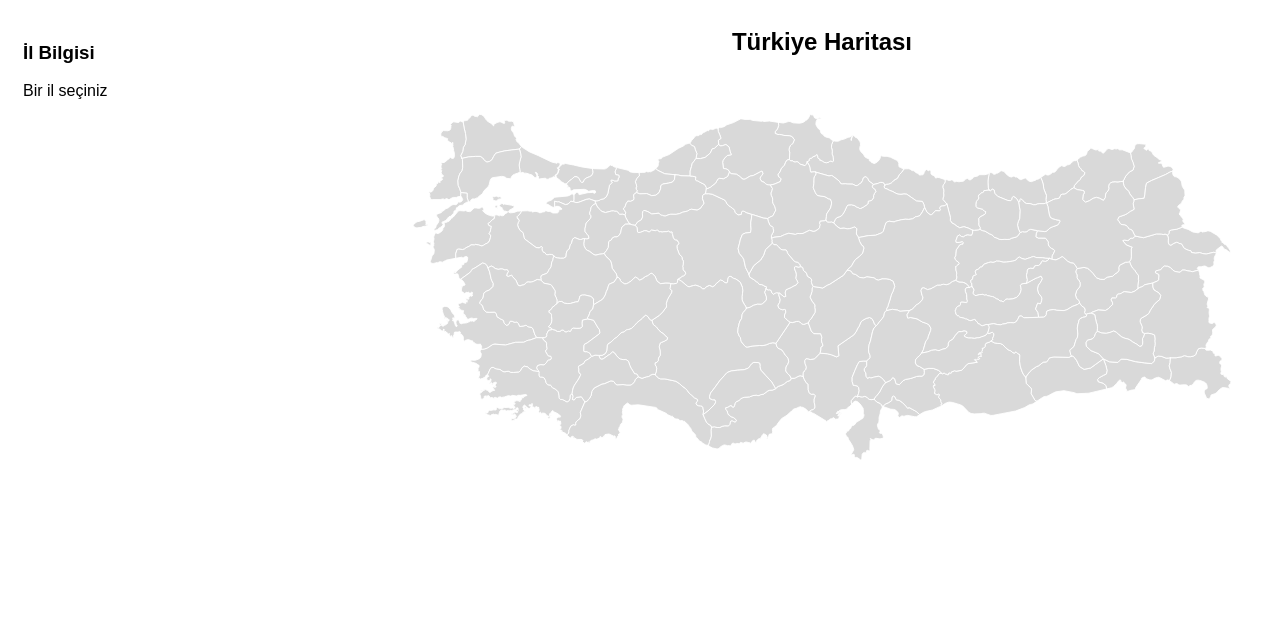
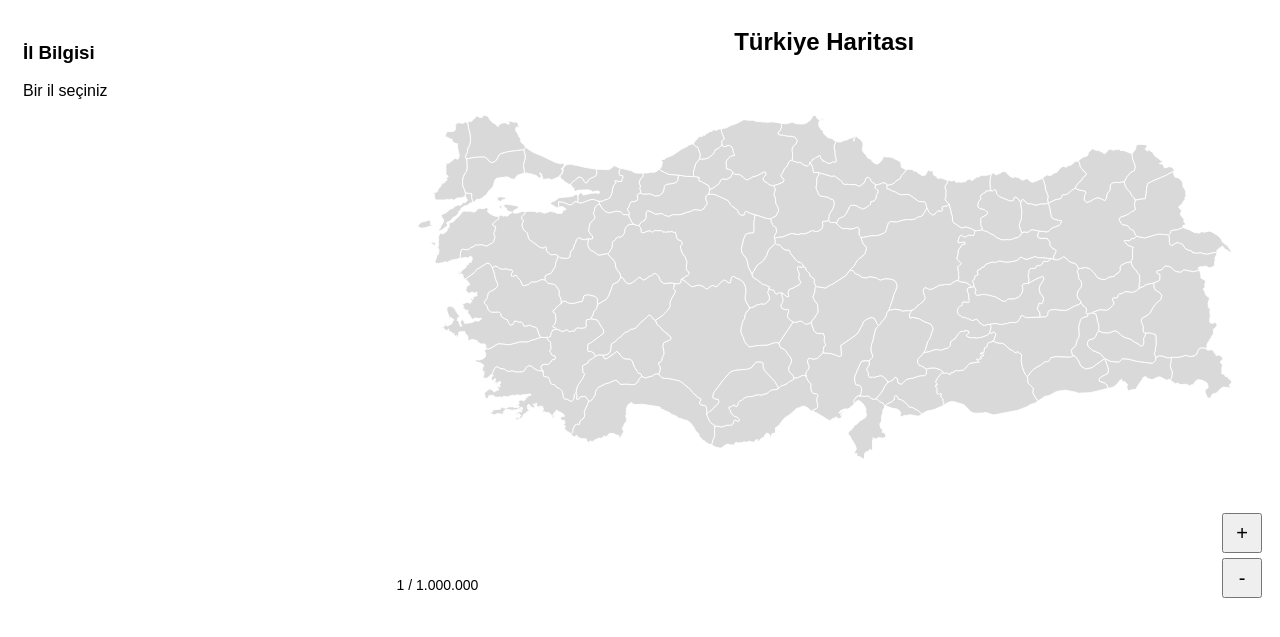
Before and after one commit to erdemcakmak1217/turkiye, a Flask app: page / in a window 1280 px wide. Shown: the top 637 px of the page. Run offline with Flask 3, Linux system fonts and the light colour scheme.

Commit message:
ec_180326

```diff
--- a/templates/index.html
+++ b/templates/index.html
@@ -13,7 +13,7 @@ font-family:Arial;
 text-align:center;
 }
 
-/* sayfa düzeni */
+/* layout */
 
 #container{
 display:flex;
@@ -31,7 +31,15 @@ text-align:left;
 min-height:200px;
 }
 
-/* harita */
+/* HARİTA KUTUSU */
+
+#mapContainer{
+position:relative;
+width:900px;
+overflow:hidden;
+}
+
+/* svg */
 
 svg{
 width:900px;
@@ -55,7 +63,7 @@ path:hover{
 fill:aqua;
 }
 
-/* seçilen il */
+/* seçilen */
 
 .selected{
 fill:red !important;
@@ -63,23 +71,14 @@ animation: buyu 0.4s ease;
 filter: drop-shadow(0px 0px 4px black);
 }
 
-/* büyüme animasyonu */
-
 @keyframes buyu{
-
-0%{
-transform:scale(1);
+0%{transform:scale(1);}
+50%{transform:scale(1.05);}
+100%{transform:scale(1);}
 }
 
-50%{
-transform:scale(1.05);
-}
+/* loading */
 
-100%{
-transform:scale(1);
-}
-
-}
 #loading{
 display:none;
 font-size:40px;
@@ -90,13 +89,8 @@ transform:scale(1);
 animation: blink 1.4s infinite;
 }
 
-    .dot:nth-child(2){
-    animation-delay:0.2s;
-    }
-
-    .dot:nth-child(3){
-    animation-delay:0.4s;
-    }
+.dot:nth-child(2){animation-delay:0.2s;}
+.dot:nth-child(3){animation-delay:0.4s;}
 
 @keyframes blink{
 0%{opacity:0.2;}
@@ -104,13 +98,61 @@ transform:scale(1);
 100%{opacity:0.2;}
 }
 
+/* zoom butonları */
+
+#controls{
+position:absolute;
+right:10px;
+bottom:10px;
+display:flex;
+flex-direction:column;
+gap:5px;
+}
+
+#controls button{
+width:40px;
+height:40px;
+font-size:20px;
+cursor:pointer;
+}
+
+/* ölçek */
+
+#scale{
+position:absolute;
+left:10px;
+bottom:10px;
+background:white;
+padding:5px 10px;
+font-size:14px;
+}
+#mapContainer{
+    position:relative;
+    width:900px;
+    height:600px;
+    margin:auto;
+    border:2px black;   /* ÇERÇEVE FIX */
+    overflow:hidden;
+}
+
+#harita{
+    width:100%;
+    height:100%;
+    display:flex;
+    justify-content:center;
+    align-items:center;
+    transform-origin:center;
+    transition: transform 0.3s ease;
+}
+
+svg{
+    width:900px;
+}
 </style>
 
 </head>
 
 <body>
-
-
 
 <div id="container">
 
@@ -119,11 +161,13 @@ transform:scale(1);
 <div id="panel">
 
 <h3>İl Bilgisi</h3>
+
 <div id="loading">
 <span class="dot">•</span>
 <span class="dot">•</span>
 <span class="dot">•</span>
 </div>
+
 <div id="bilgi">
 Bir il seçiniz
 </div>
@@ -132,9 +176,19 @@ Bir il seçiniz
 
 <!-- HARİTA -->
 
+       <div id="mapContainer">
+        <h2>Türkiye Haritası</h2>
+        <div id="ui">
+            <div id="scale">1 / 1.000.000</div>
+
+            <div id="controls">
+                <button onclick="zoomIn()">+</button>
+                <button onclick="zoomOut()">-</button>
+            </div>
+        </div>
+
+        <div id="haritaWrapper">
             <div id="harita">
-    <h2>Türkiye Haritası</h2>
-
 
     <svg baseprofile="tiny" fill="#6f9c76" height="422" stroke="#ffffff" stroke-linecap="round" stroke-linejoin="round" stroke-width=".5" version="1.2" viewbox="0 0 1000 422" width="1000" xmlns="http://www.w3.org/2000/svg">
         <g id="features">
@@ -482,51 +536,94 @@ Bir il seçiniz
 
 <script>
 
-    let iller=document.querySelectorAll("path");
+ /* =========================
+   İL SEÇME + WIKIPEDIA
+========================= */
+
+window.addEventListener("load", () => {
+
+    let iller = document.querySelectorAll("path");
 
     iller.forEach(function(il){
 
-il.addEventListener("click",async function(){
+        il.addEventListener("click", async function(){
 
             iller.forEach(i=>i.classList.remove("selected"));
-
             this.classList.add("selected");
 
-let ilAdi=this.id;
+            let ilAdi = this.id;
+
+            document.getElementById("loading").style.display="block";
+            document.getElementById("bilgi").innerHTML="";
+
+            try{
+                let response = await fetch(
+                "https://tr.wikipedia.org/api/rest_v1/page/summary/" + ilAdi
+                );
+
+                let data = await response.json();
+
+                document.getElementById("loading").style.display="none";
 
                 document.getElementById("bilgi").innerHTML = `
-<span class="loading">
-  <span>•</span><span>•</span><span>•</span>
-</span>
+                <h3>${ilAdi}</h3>
+                <p>${data.extract}</p>
                 `;
-
-let url="https://tr.wikipedia.org/api/rest_v1/page/summary/"+ilAdi;
-
-try{
-
-let response=await fetch(url);
-let data=await response.json();
-
-document.getElementById("bilgi").innerHTML=`
-
-<h3>${ilAdi}</h3>
-
-<p>${data.extract}</p>
-
-`;
-
             }
-
             catch{
-
+                document.getElementById("loading").style.display="none";
                 document.getElementById("bilgi").innerHTML="Bilgi alınamadı.";
-
             }
 
         });
 
     });
 
+});
+
+/* =========================
+   ZOOM SİSTEMİ
+========================= */
+
+let zoomLevels = [1000000, 900000, 800000, 700000, 600000, 500000, 400000, 300000, 200000, 100000];
+
+let currentIndex = 0;
+
+const harita = document.getElementById("harita");
+
+function updateMap(){
+
+    // base scale = 1.000.000
+    let base = 1000000;
+
+    let currentScale = zoomLevels[currentIndex];
+
+    let zoom = base / currentScale;
+
+    harita.style.transform = `scale(${zoom})`;
+
+    document.getElementById("scale").innerText =
+    "1 / " + currentScale.toLocaleString("tr-TR");
+}
+
+function zoomIn(){
+
+    if(currentIndex < zoomLevels.length - 1){
+        currentIndex++;
+        console.log("Zoom index:", currentIndex);
+        updateMap();
+    }
+
+}
+
+function zoomOut(){
+
+    if(currentIndex > 0){
+        currentIndex--;
+        updateMap();
+    }
+
+}
 </script>
 
 </body>
```
Lines whose indentation alone changed are shown as unchanged.
